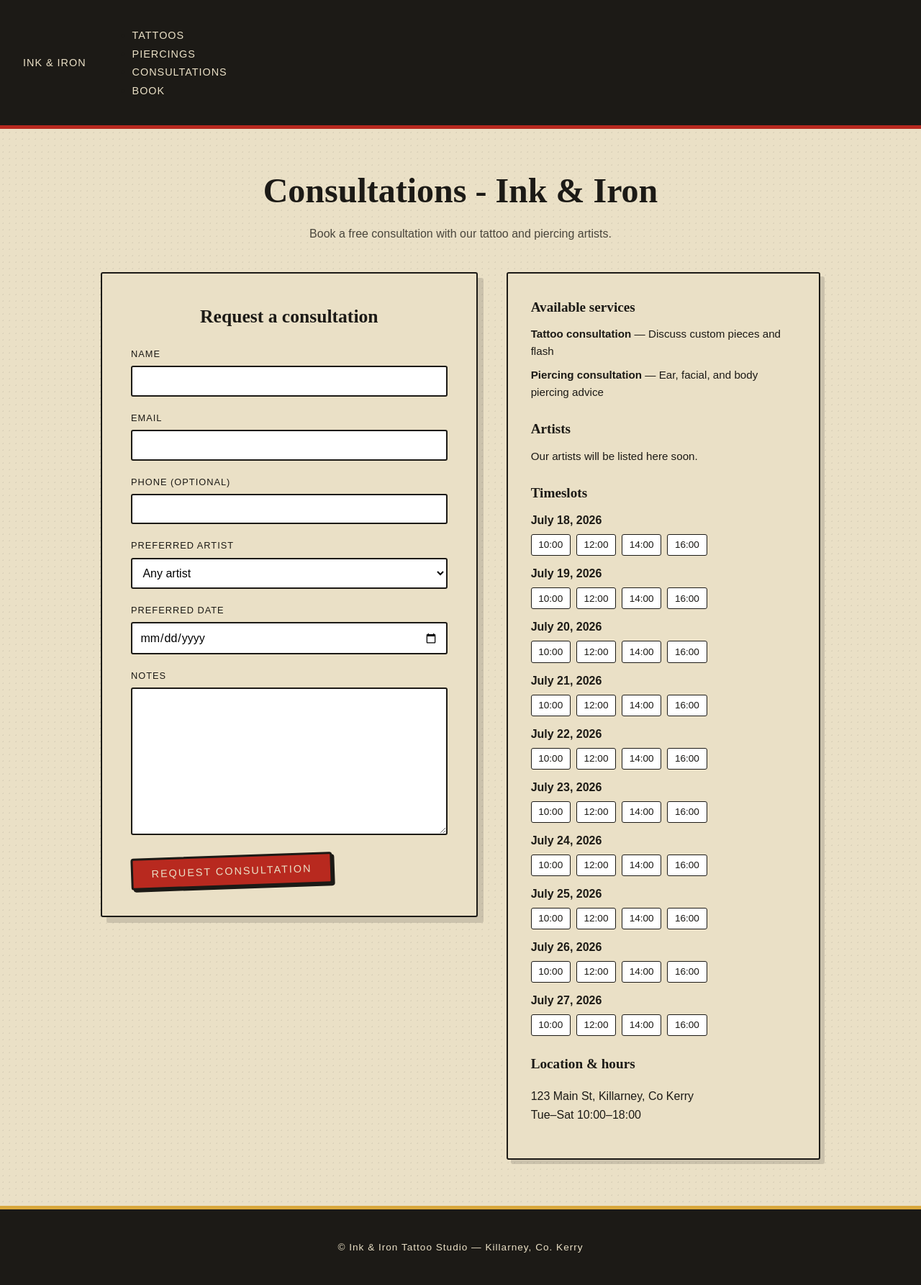
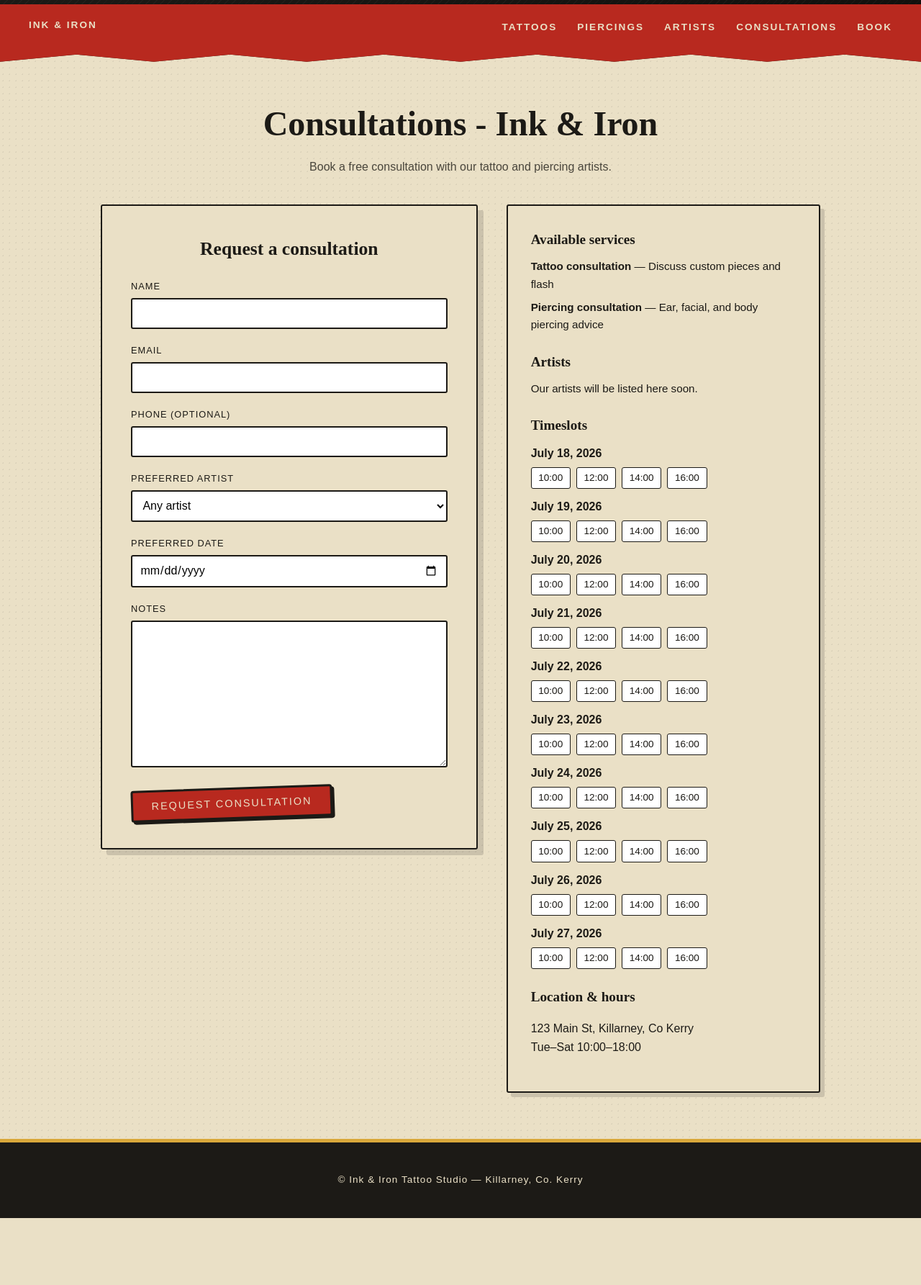
Before and after one commit to keith1729/ink-and-iron-tattoo-studio, a Django app: page /consultation/ in a window 1280 px wide. Shown: the whole page at 72% size. After the commit the page ends 1692 px from the top, so only its background shows below. Run offline with Django 5.2, Linux system fonts and the light colour scheme; data that the repository does not hold is empty.

Commit message:
Add consultation saving and email confirmations, restyle header

```diff
--- a/core/static/core/css/style.css
+++ b/core/static/core/css/style.css
@@ -2,6 +2,7 @@
 
 :root {
   --ink: #1c1a16;
+  --ink-deep: #100f0c;
   --paper: #eae0c6;
   --flash-red: #b8291f;
   --flash-gold: #d9a83b;
@@ -35,41 +36,116 @@ a {
 /* Header */
 
 .site-header {
+  position: relative;
   display: flex;
-  justify-content: space-between;
   align-items: center;
   flex-wrap: wrap;
   gap: 1rem;
-  background: var(--ink);
-  padding: 1.25rem 2rem;
-  border-bottom: 5px solid var(--flash-red);
+  background-image:
+    repeating-linear-gradient(135deg, rgba(234, 224, 198, 0.035) 0px, rgba(234, 224, 198, 0.035) 1px, transparent 1px, transparent 7px),
+    linear-gradient(160deg, var(--ink) 0%, var(--ink-deep) 100%);
+  padding: 1.5rem 2.5rem 2.25rem;
+  clip-path: polygon(
+    0 0, 100% 0,
+    100% 100%,
+    91.7% calc(100% - 10px),
+    83.3% 100%,
+    75% calc(100% - 10px),
+    66.7% 100%,
+    58.3% calc(100% - 10px),
+    50% 100%,
+    41.7% calc(100% - 10px),
+    33.3% 100%,
+    25% calc(100% - 10px),
+    16.7% 100%,
+    8.3% calc(100% - 10px),
+    0 100%
+  );
+}
+
+.site-header::after {
+  content: '';
+  position: absolute;
+  inset: 0;
+  background: var(--flash-red);
+  clip-path: inherit;
+  transform: translateY(6px);
+  z-index: -1;
 }
 
 .shop-name {
+  position: relative;
   font-family: var(--font-display);
   font-size: 2rem;
   color: var(--paper);
   text-decoration: none;
-  letter-spacing: 1px;
+  letter-spacing: 2px;
+  text-transform: uppercase;
+  transition: text-shadow 0.2s ease, letter-spacing 0.2s ease;
+}
+
+.shop-name:hover {
+  letter-spacing: 3px;
+  text-shadow: 2px 0 var(--flash-red), -2px 0 var(--denim);
 }
 
 .site-header nav {
   display: flex;
+  flex: 1 1 auto;
   align-items: center;
+  justify-content: space-between;
   gap: 1.5rem;
+  min-width: 0;
+}
+
+.nav-links {
+  display: flex;
+  align-items: center;
+  flex-wrap: wrap;
+  gap: 1.75rem;
+  list-style: none;
+  margin: 0;
+  padding: 0;
 }
 
 .site-header nav a:not(.btn-stamp) {
+  position: relative;
   font-family: var(--font-label);
   text-transform: uppercase;
-  letter-spacing: 1px;
-  font-size: 0.9rem;
+  letter-spacing: 2px;
+  font-size: 0.85rem;
+  font-weight: 600;
   color: var(--paper);
   text-decoration: none;
+  padding-bottom: 4px;
+  transition: color 0.2s ease;
+}
+
+.site-header nav a:not(.btn-stamp)::after {
+  content: '';
+  position: absolute;
+  left: 0;
+  bottom: -2px;
+  width: 100%;
+  height: 2px;
+  background: var(--flash-red);
+  transform: scaleX(0) skewX(-15deg);
+  transform-origin: left;
+  transition: transform 0.25s ease;
 }
 
 .site-header nav a:not(.btn-stamp):hover {
   color: var(--flash-gold);
+}
+
+.site-header nav a:not(.btn-stamp):hover::after,
+.site-header nav a:not(.btn-stamp):focus-visible::after {
+  transform: scaleX(1) skewX(-15deg);
+}
+
+.site-header nav a:not(.btn-stamp):focus-visible {
+  outline: 2px solid var(--flash-gold);
+  outline-offset: 4px;
 }
 
 /* Stamp button */
@@ -469,7 +545,9 @@ a {
   .btn-stamp,
   .flash-card,
   .gallery-item,
-  .artist-card {
+  .artist-card,
+  .shop-name,
+  .site-header nav a:not(.btn-stamp)::after {
     transition: none;
   }
 
@@ -488,8 +566,19 @@ a {
   .site-header {
     flex-direction: column;
     align-items: flex-start;
+    padding: 1.5rem 1.5rem 2rem;
   }
 
+  .site-header nav {
+    width: 100%;
+    flex-direction: column;
+    align-items: flex-start;
+    gap: 1rem;
+  }
+
+  .nav-links {
+    gap: 1.25rem;
+  }
 
   .flash-card:hover {
     transform: translateY(-5px) scale(1.02);
--- a/core/templates/core/base.html
+++ b/core/templates/core/base.html
@@ -16,10 +16,11 @@
         <nav class="nav">
             <a href="{% url 'home' %}" class="shop-name">Ink & Iron</a>
             <ul class="nav-links">
-                <li><a href="{% url 'tattoo_gallery' %}">Tattoos</a></li>
-                <li><a href="{% url 'piercing_gallery' %}">Piercings</a></li>
-                <li><a href="{% url 'consultation' %}">Consultations</a></li>
-                <li><a href="{% url 'booking_request' %}">Book</a></li>
+              <li><a href="{% url 'tattoo_gallery' %}">Tattoos</a></li>
+              <li><a href="{% url 'piercing_gallery' %}">Piercings</a></li>
+              <li><a href="{% url 'artist_list' %}">Artists</a></li>
+              <li><a href="{% url 'consultation' %}">Consultations</a></li>
+              <li><a href="{% url 'booking_request' %}">Book</a></li>
             </ul>
         </nav>
     </header>
--- a/core/views.py
+++ b/core/views.py
@@ -5,7 +5,7 @@ from django.utils import timezone
 from django.core.mail import send_mail
 from django.conf import settings
 from .forms import BookingRequestForm
-from .models import TattooImage, Artist, PiercingImage
+from .models import TattooImage, Artist, PiercingImage, Consultation
 
 def home(request):
     return render(request, 'core/home.html')
@@ -101,9 +101,63 @@ def consultation(request):
         form = ConsultationForm(request.POST)
         form.fields['preferred_artist'].choices = artist_choices
         if form.is_valid():
-            # TODO: save to DB, send email, or create booking request
+            data = form.cleaned_data
+
+            preferred_artist = None
+            if data['preferred_artist']:
+                preferred_artist = Artist.objects.filter(id=data['preferred_artist']).first()
+
+            consultation_obj = Consultation.objects.create(
+                name=data['name'],
+                email=data['email'],
+                phone=data['phone'],
+                preferred_artist=preferred_artist,
+                preferred_date=data['preferred_date'],
+                notes=data['notes'],
+            )
+
+            artist_name = preferred_artist.name if preferred_artist else 'Any artist'
+
+            # Studio Notification Email
+            studio_message = (
+                f'New Consultation Request from {consultation_obj.name}\n\n'
+                f'Name: {consultation_obj.name}\n'
+                f'Email: {consultation_obj.email}\n'
+                f'Phone: {consultation_obj.phone}\n'
+                f'Preferred artist: {artist_name}\n'
+                f'Preferred date: {consultation_obj.preferred_date or "Not specified"}\n'
+                f'Notes: {consultation_obj.notes}\n'
+            )
+            send_mail(
+                subject=f'New Consultation Request from {consultation_obj.name}',
+                message=studio_message,
+                from_email=settings.DEFAULT_FROM_EMAIL,
+                recipient_list=[settings.STUDIO_NOTIFICATION_EMAIL],
+                fail_silently=False,
+            )
+
+            # Customer Confirmation Email
+            customer_message = (
+                f"Hi {consultation_obj.name},\n\n"
+                f"Thank you for requesting a consultation at Ink & Iron Studio!\n\n"
+                f"We have received the following details:\n\n"
+                f"Preferred artist: {artist_name}\n"
+                f"Preferred date: {consultation_obj.preferred_date or 'Not specified'}\n"
+                f"Notes: {consultation_obj.notes}\n\n"
+                f"We will review your request and contact you shortly to confirm.\n\n"
+                f"Best regards,\n"
+                f"Ink & Iron Tattoo & Piercing Studio\n"
+            )
+            send_mail(
+                subject="Thank you for your consultation request - Ink & Iron Studio",
+                message=customer_message,
+                from_email=settings.DEFAULT_FROM_EMAIL,
+                recipient_list=[consultation_obj.email],
+                fail_silently=False,
+            )
+
             messages.success(request, "Thanks — your consultation request has been received. We'll be in touch.")
-            return redirect('consultation')  # or redirect to a thank-you page
+            return redirect('consultation')
         else:
             messages.error(request, "Please fix the errors below.")
     else:
```
Also changed, not shown: core/admin.py (+9 -1 lines), core/models.py (+23 -0 lines), core/migrations/0005_consultation.py (added).
